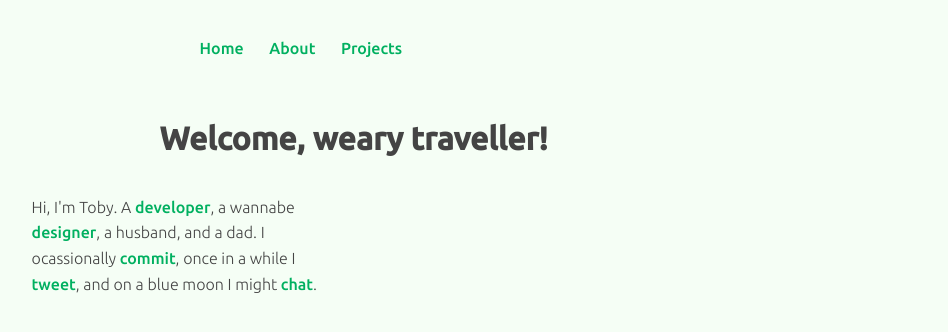
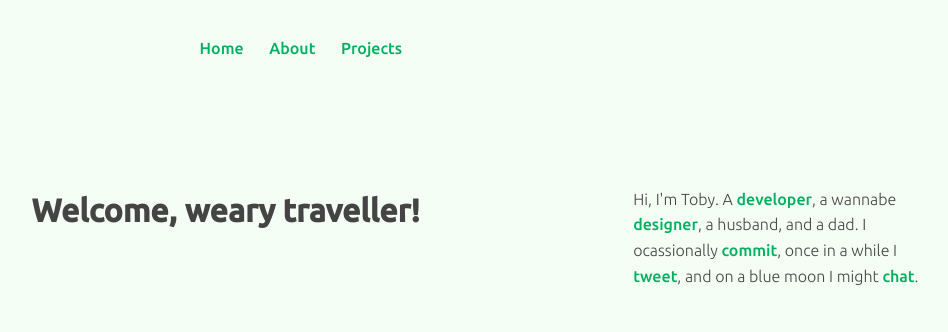
Before and after one commit to idodev/idodev.github.com, a Jekyll site: the page built from index.html, in a window 1280 px wide. Shown: the top 332 px of the page, without its empty margins (154-1102 px from the left). Built offline with Jekyll 4.4.1, drawn with Linux system fonts in a browser that asks for light colours.

Commit message:
generic overflow hidden

```diff
--- a/css/src/style.scss
+++ b/css/src/style.scss
@@ -13,7 +13,9 @@
 $content_width_tablet:720px;
 $content_width_mobile:480px;
 
-
+div,header,footer{
+	overflow:hidden;
+}
 
 html, body{
 	width:100%;
--- a/css/style.css
+++ b/css/style.css
@@ -1 +1 @@
-html,body{width:100%;height:100%;margin:0;padding:0;font-size:62.5%;font-family:Ubuntu,sans-serif;font-weight:300}body{font-size:16px;background-color:#f5fef5;color:#444}p{padding-bottom:25.6px;line-height:1.6}a{color:#00b060;text-decoration:none;font-weight:500}a:hover{text-decoration:underline}::selection{background-color:#00b060;color:#FFF}.wrapper{width:960px;margin:auto}.column{float:left;padding-left:25.6px}.one-whole{width:100%}.one-tenth{width:10%}.two-tenths{width:20%}.three-tenths{width:30%}.four-tenths{width:40%}.five-tenths{width:50%}.six-tenths{width:60%}.seven-tenths{width:70%}.eight-tenths{width:80%}.nine-tenths{width:90%}.push-one-tenth{left:10%}.push-two-tenths{left:20%}.push-three-tenths{left:30%}.push-four-tenths{left:40%}.push-five-tenths{left:50%}.push-six-tenths{left:60%}.push-seven-tenths{left:70%}.push-eight-tenths{left:80%}.push-nine-tenths{left:90%}a.logo{float:left}a.logo h1 img{display:block;width:128px;height:128px}.site-nav{display:inline-block;list-style:none}.site-nav li{display:block;float:left;padding-left:25.6px}.site-nav li a{line-height:64px;vertical-align:bottom}
+div,header,footer{overflow:hidden}html,body{width:100%;height:100%;margin:0;padding:0;font-size:62.5%;font-family:Ubuntu,sans-serif;font-weight:300}body{font-size:16px;background-color:#f5fef5;color:#444}p{padding-bottom:25.6px;line-height:1.6}a{color:#00b060;text-decoration:none;font-weight:500}a:hover{text-decoration:underline}::selection{background-color:#00b060;color:#FFF}.wrapper{width:960px;margin:auto}.column{float:left;padding-left:25.6px}.one-whole{width:100%}.one-tenth{width:10%}.two-tenths{width:20%}.three-tenths{width:30%}.four-tenths{width:40%}.five-tenths{width:50%}.six-tenths{width:60%}.seven-tenths{width:70%}.eight-tenths{width:80%}.nine-tenths{width:90%}.push-one-tenth{left:10%}.push-two-tenths{left:20%}.push-three-tenths{left:30%}.push-four-tenths{left:40%}.push-five-tenths{left:50%}.push-six-tenths{left:60%}.push-seven-tenths{left:70%}.push-eight-tenths{left:80%}.push-nine-tenths{left:90%}a.logo{float:left}a.logo h1 img{display:block;width:128px;height:128px}.site-nav{display:inline-block;list-style:none}.site-nav li{display:block;float:left;padding-left:25.6px}.site-nav li a{line-height:64px;vertical-align:bottom}
```
